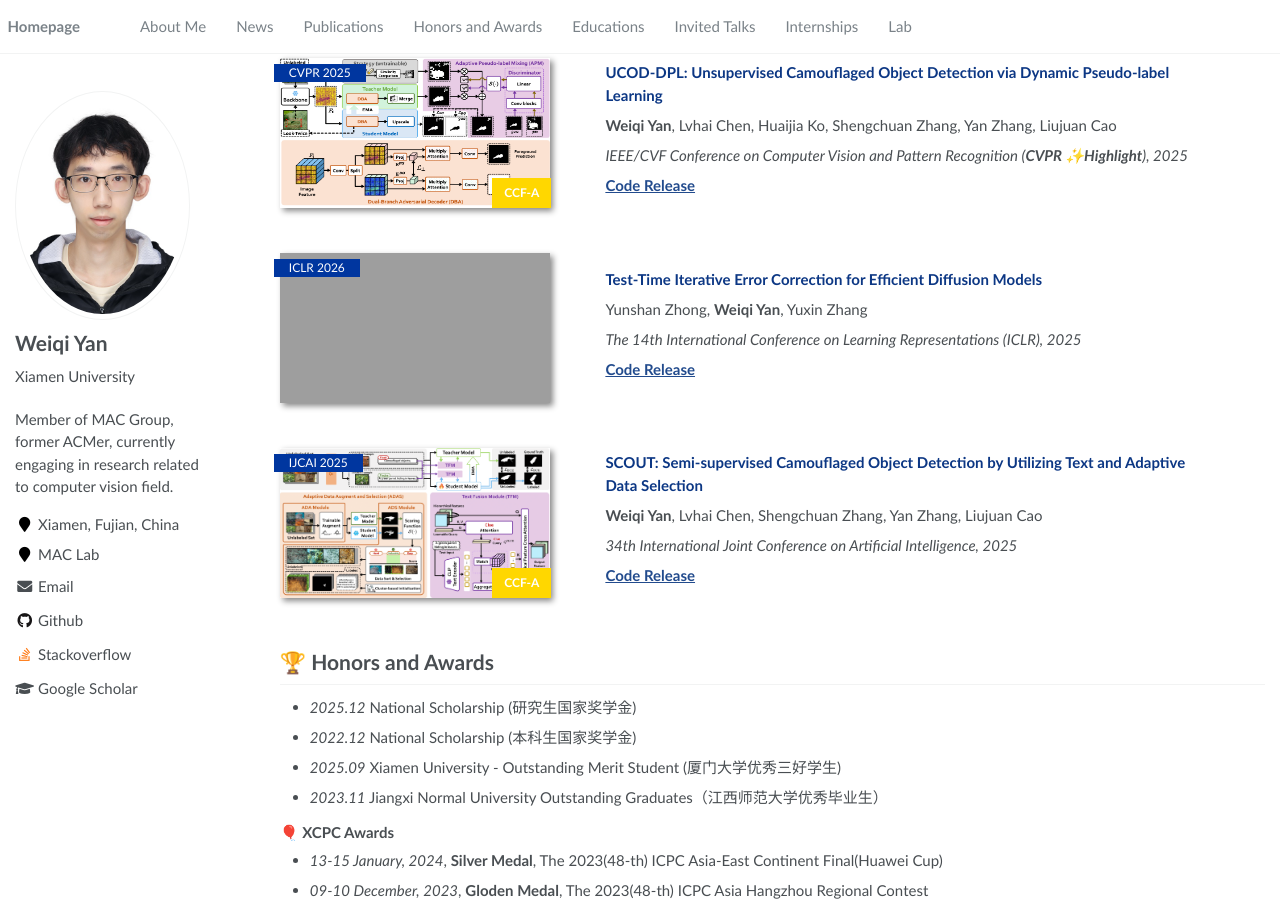
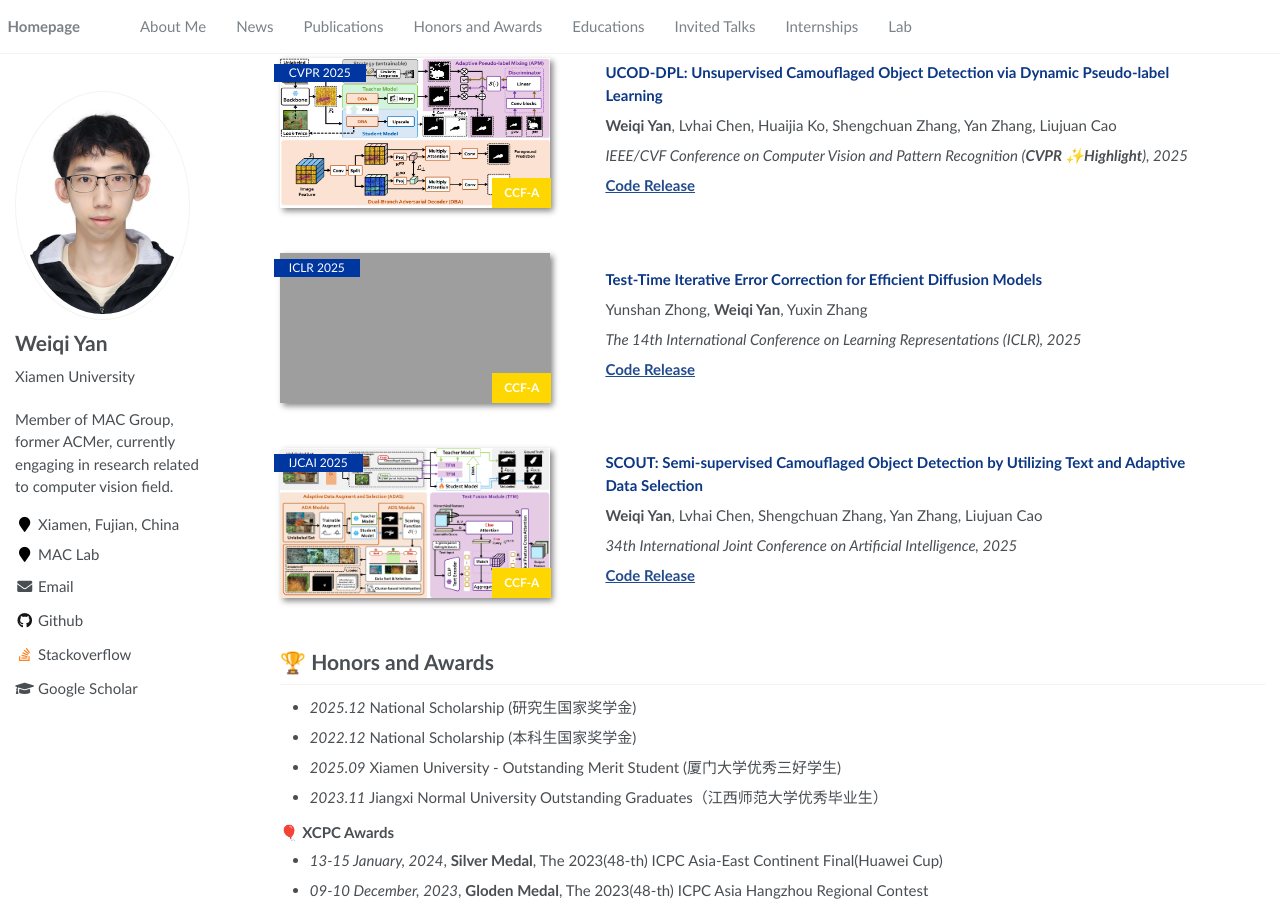
Before and after one commit to Heartfirey/Heartfirey.github.io, a Jekyll site: the page built from _pages/about.md, in a window 1280 px wide and 900 px high, scrolled down 448 px. Built offline with Jekyll 4.4.1, drawn with Linux system fonts in a browser that asks for light colours; grey boxes are pictures that could not be loaded.

```diff
--- a/_pages/about.md
+++ b/_pages/about.md
@@ -52,7 +52,7 @@
 </div>
 </div>
 
-<div class='paper-box'><div class='paper-box-image'><div><div class="badge">ICLR 2026</div><img src='images/paper_face/iclr2026_IEC.png' alt="sym" width="100%"></div></div>
+<div class='paper-box'><div class='paper-box-image'><div><div class="badge">ICLR 2025</div><img src='images/paper_face/iclr2026_IEC.png' alt="sym" width="100%"><div class="conference-level-badge ccf-a">CCF-A</div></div></div>
 <div class='paper-box-text' markdown="1">
 **Test-Time Iterative Error Correction for Efficient Diffusion Models**
 
```
